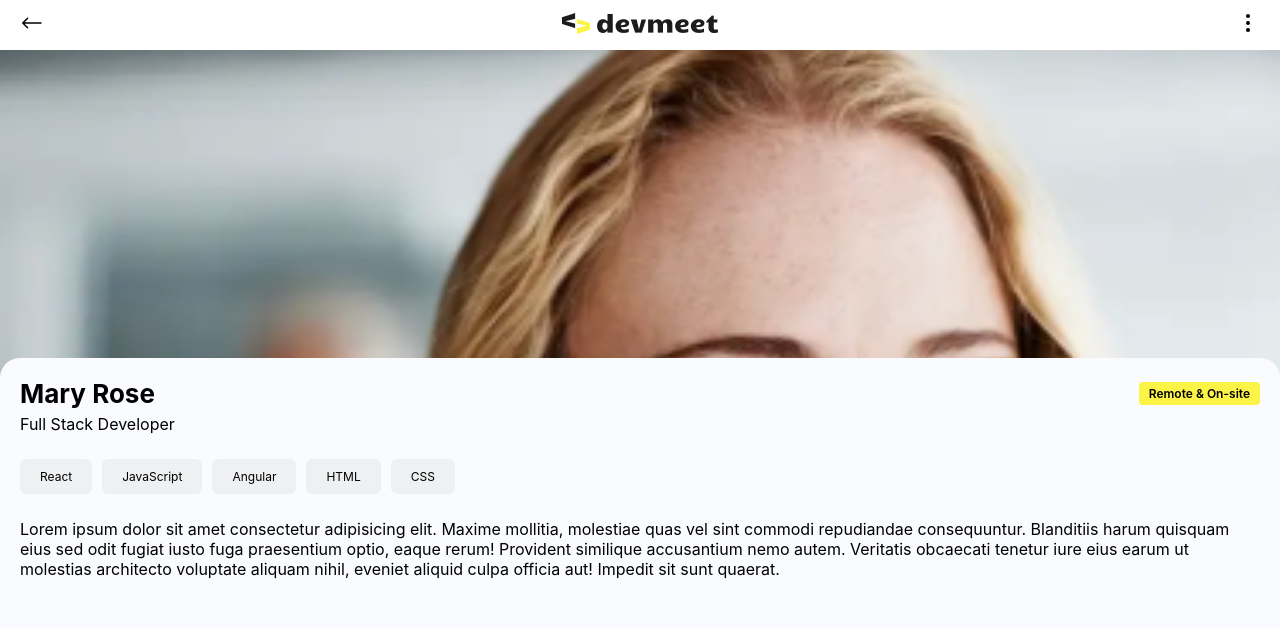
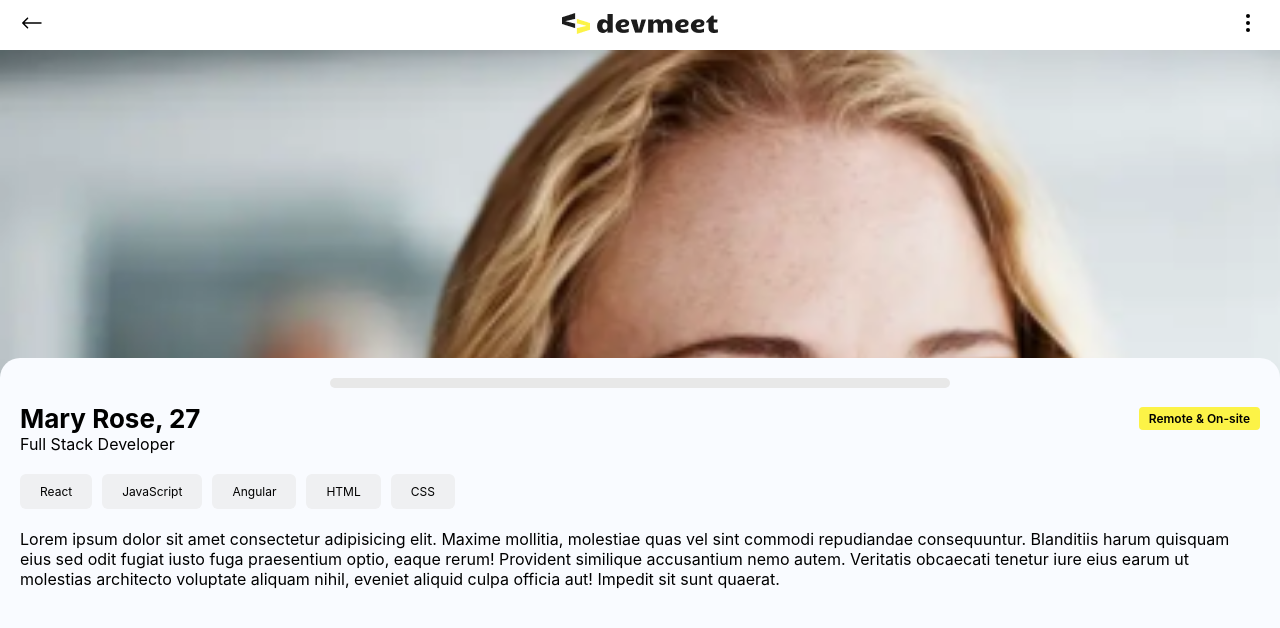
Before and after one commit to Emiliano-S/devmeet, a React (Create React App) app: page / in a window 1280 px wide. Shown: the top 628 px of the page. Built offline with nearby package versions, Linux system fonts and the light colour scheme; the HTML template or start-up script is replaced by a standard one.

Commit message:
Aggiunta l'età, e aggiunta la possibilità di fare scroll swipe nella descrizione

```diff
--- a/src/components/Card.js
+++ b/src/components/Card.js
@@ -1,9 +1,8 @@
-
 import { motion } from "framer-motion";
 import { useState } from "react";
 
 export function Card({user, id}){
-    const {first_name, last_name, bio, profession, skills, language, available_for, user_picture, } = user;
+    const {first_name, last_name, birthday, bio, profession, skills, language, available_for, user_picture, } = user;
     const [descriptionClass, setDescriptionClass] = useState("");
 
 
@@ -15,14 +14,21 @@ export function Card({user, id}){
         }
     }
 
+    const GetAge = (date) =>{
+        const ageInMilliseconds =  new Date() - new Date(date);
+        return Math.floor(ageInMilliseconds/1000/60/60/24/365);
+    }
+
     return(
             <div className="Card">
                 <div className ="CardRelative">
                     <div className="CardProfilePicture" style={{backgroundImage: `url(${user_picture})`}}></div>
                     <motion.div  className={"CardProfileDescriptionContainer " + descriptionClass} drag="y" dragConstraints={{top: -200, bottom: 0,}} dragElastic={0} onDragEnd={DescriptionOpener}>
+                        <div className="descriptionHandler"></div>
+                        <motion.div className="descriptionContainer" drag="y" dragConstraints={{top: -200, bottom: 0}} dragElastic={0}>
                             <div className="CardDescriptionNameContainer">
                                 <div className="CardName">
-                                {first_name} {last_name}
+                                    {first_name} {last_name}, {GetAge(birthday)}
                                 </div>
                                 <div className="AvailableForTag">
                                     {available_for}
@@ -52,6 +58,7 @@ export function Card({user, id}){
                                 })}
                             </div>
                         </motion.div>
+                    </motion.div>
                 </div>
             </div>
     )
--- a/src/components/style/Card.scss
+++ b/src/components/style/Card.scss
@@ -40,6 +40,7 @@
       overflow: hidden;
       padding: 20px;
       justify-content: start;
+      align-items: center;
       flex-direction: column;
       gap: 5px;
       position: absolute;
@@ -50,6 +51,18 @@
       -moz-border-radius: 20px 20px 0px 0px;
       -ms-border-radius: 20px 20px 0px 0px;
       -o-border-radius: 20px 20px 0px 0px;
+
+      .descriptionHandler{
+        width: 50%;
+        height: 10px;
+        background-color: #e8e8e8;
+        margin-bottom: 10px;
+        border-radius: 5px;
+        -webkit-border-radius: 5px;
+        -moz-border-radius: 5px;
+        -ms-border-radius: 5px;
+        -o-border-radius: 5px;
+      }
 
       .CardDescriptionNameContainer{
         width: 100%;
@@ -127,14 +140,12 @@
         top: 40%;
         overflow: auto;
 
-
         .CardDescriptionBio, .CardDescriptionCamp{
           border-bottom: 1px solid rgba(0,0,0,.5);
           padding-bottom: 20px;
         }
 
         .CardDescriptionBio{
-          width: 100%;
           display: block;
           -webkit-line-clamp: 0;
           -webkit-box-orient: none;
--- a/src/components/style/style.css
+++ b/src/components/style/style.css
@@ -37,6 +37,7 @@
   overflow: hidden;
   padding: 20px;
   justify-content: start;
+  align-items: center;
   flex-direction: column;
   gap: 5px;
   position: absolute;
@@ -47,6 +48,17 @@
   -moz-border-radius: 20px 20px 0px 0px;
   -ms-border-radius: 20px 20px 0px 0px;
   -o-border-radius: 20px 20px 0px 0px;
+}
+.CardContainer .Card .CardProfileDescriptionContainer .descriptionHandler {
+  width: 50%;
+  height: 10px;
+  background-color: #e8e8e8;
+  margin-bottom: 10px;
+  border-radius: 5px;
+  -webkit-border-radius: 5px;
+  -moz-border-radius: 5px;
+  -ms-border-radius: 5px;
+  -o-border-radius: 5px;
 }
 .CardContainer .Card .CardProfileDescriptionContainer .CardDescriptionNameContainer {
   width: 100%;
@@ -119,7 +131,6 @@
   padding-bottom: 20px;
 }
 .CardContainer .Card .CardProfileDescriptionContainer.open .CardDescriptionBio {
-  width: 100%;
   display: block;
   -webkit-line-clamp: 0;
   -webkit-box-orient: none;
--- a/src/data/db.js
+++ b/src/data/db.js
@@ -3,6 +3,7 @@ export default[
         first_name: "Mario",
         last_name: "Verde",
         email: "marioverde@gmail.com",
+        birthday: "1993-01-20",
         sex: "uomo",
         bio: "Lorem ipsum dolor sit amet consectetur adipisicing elit. Maxime mollitia, molestiae quas vel sint commodi repudiandae consequuntur. Blanditiis harum quisquam eius sed odit fugiat iusto fuga praesentium optio, eaque rerum! Provident similique accusantium nemo autem. Veritatis obcaecati tenetur iure eius earum ut molestias architecto voluptate aliquam nihil, eveniet aliquid culpa officia aut! Impedit sit sunt quaerat.",
         profession: "Full Stack Developer",
@@ -25,6 +26,7 @@ export default[
         first_name: "Mary",
         last_name: "Rose",
         email: "maryrose@gmail.com",
+        birthday: "1995-04-01",
         sex: "donna",
         bio: "Lorem ipsum dolor sit amet consectetur adipisicing elit. Maxime mollitia, molestiae quas vel sint commodi repudiandae consequuntur. Blanditiis harum quisquam eius sed odit fugiat iusto fuga praesentium optio, eaque rerum! Provident similique accusantium nemo autem. Veritatis obcaecati tenetur iure eius earum ut molestias architecto voluptate aliquam nihil, eveniet aliquid culpa officia aut! Impedit sit sunt quaerat.",
         profession: "Full Stack Developer",
@@ -32,11 +34,15 @@ export default[
         language: [
             {
                 lang: "Inglese",
-                level: "Conoscenza madrelingua o bilingue"
+                level: "Conoscenza base"
             },
             {
                 lang: "Italiano",
                 level: "Conoscenza madrelingua o bilingue"
+            },
+            {
+                lang: "Spagnolo",
+                level: "Conoscenza madelingua o bilingue"
             }
         ],
         available_for: "Remote & On-site",
```
Also changed, not shown: 2 other files (tests, documents, lock files or other folders). Lines whose indentation alone changed are shown as unchanged.
